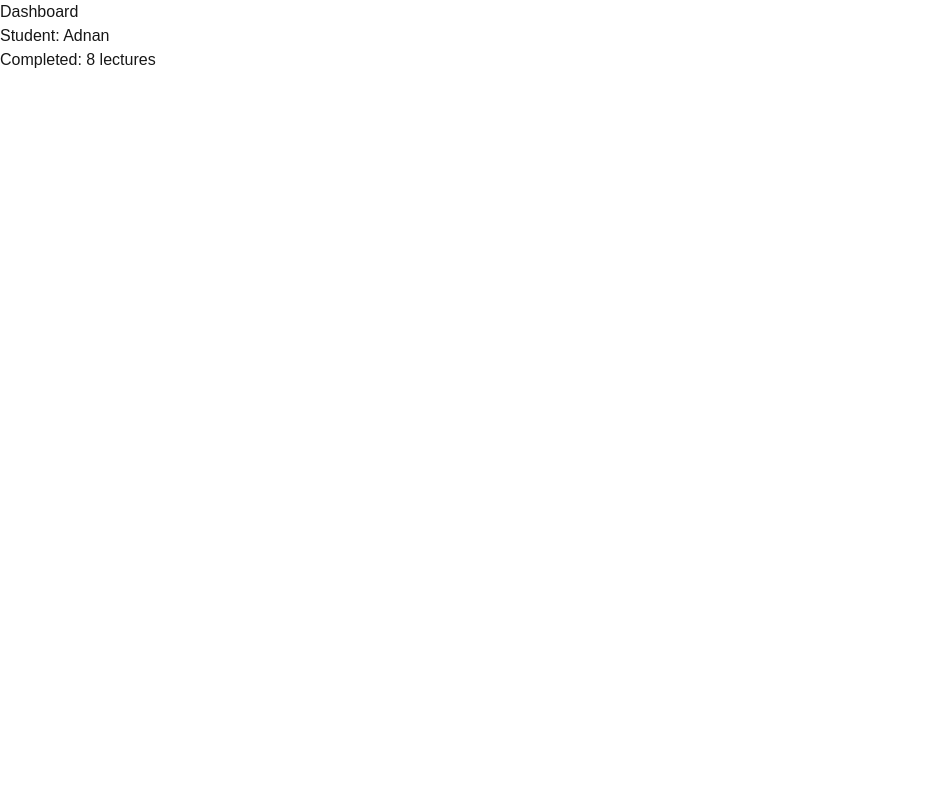
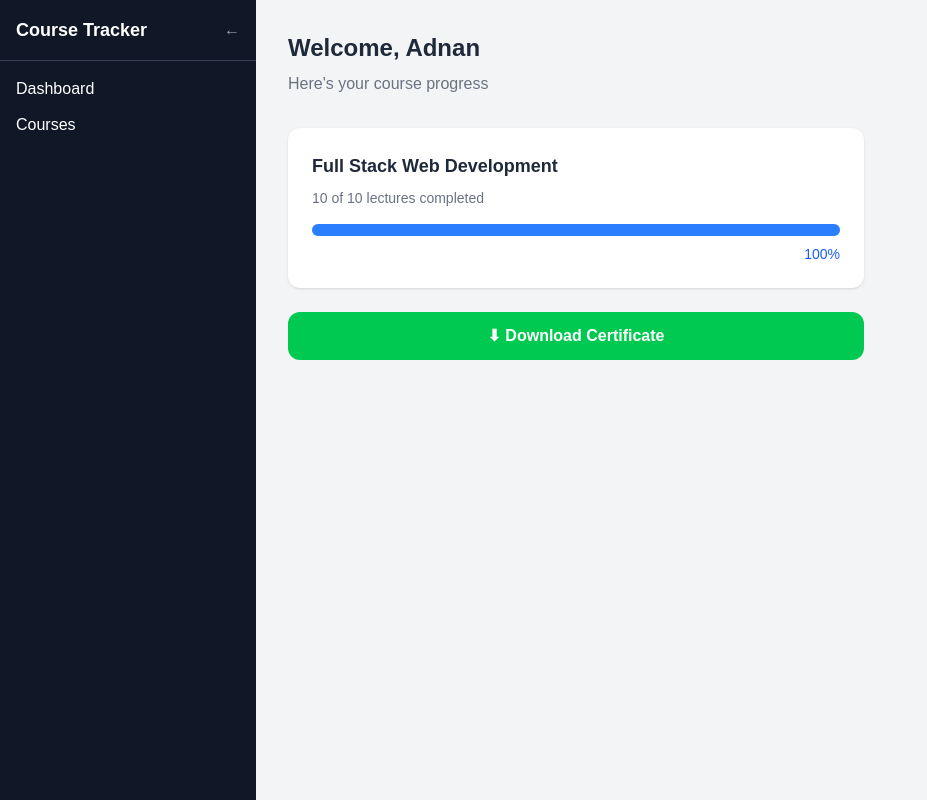
Before and after one commit to Adnan-Zhaikh/course-tracker-web, a Next.js app: page /dashboard in a window 1280 px wide. Shown: the whole page, without its empty margins (0-927 px from the left). Built offline with nearby package versions, Linux system fonts and the light colour scheme.

Commit message:
Dashboard layout with sidebar, progress card, certificate button

```diff
--- a/app/dashboard/page.tsx
+++ b/app/dashboard/page.tsx
@@ -1,30 +1,43 @@
 "use client"
 
-import { useState } from "react";
+import Sidebar from "@/components/sidebar";
+import ProgressCard from "@/components/progress-card";
+import CertificateButton from "@/components/certificatebutton";
 import { Student, Enrollment } from "@/types";
 
 const student: Student = {
   id: 1,
   name: "Adnan",
-    email: "adnan@gmai.com",
+  email: "adnan@example.com",
 };
 
 const enrollment: Enrollment = {
   id: 1,
   studentId: 1,
   courseId: 1,
-    completedLectures: 8,
-    enrolledAt: "2026-03-15"
-}
+  completedLectures: 10,
+  enrolledAt: "2024-01-15",
+};
+
+const totalLectures = 10;
+const progressPercent = Math.round((enrollment.completedLectures / totalLectures) * 100);
 
 export default function DashboardPage() {
-    const [count, setCount] = useState(0);
-
   return (
-        <div>
-            <h1>Dashboard</h1>
-            <p>Student: {student.name}</p>
-            <p>Completed: {enrollment.completedLectures} lectures</p>
+    <div className="flex h-screen bg-gray-100">
+      <Sidebar />
+      <main className="flex-1 p-8 overflow-y-auto">
+        <h1 className="text-2xl font-bold text-gray-800 mb-2">Welcome, {student.name}</h1>
+        <p className="text-gray-500 mb-8">Here's your course progress</p>
+        <div className="flex flex-col gap-6 max-w-xl">
+          <ProgressCard
+            courseTitle="Full Stack Web Development"
+            completedLectures={enrollment.completedLectures}
+            totalLectures={totalLectures}
+          />
+          <CertificateButton progressPercent={progressPercent} />
         </div>
-    )
+      </main>
+    </div>
+  );
 }
--- /dev/null
+++ b/components/certificatebutton.tsx
@@ -0,0 +1,22 @@
+"use client"
+
+interface CertificateButtonProps {
+  progressPercent: number;
+}
+
+export default function CertificateButton({ progressPercent }: CertificateButtonProps) {
+  const isComplete = progressPercent === 100;
+
+  return (
+    <button
+      disabled={!isComplete}
+      className={`w-full py-3 px-6 rounded-xl font-semibold text-white transition-all duration-300 ${
+        isComplete
+          ? "bg-green-500 hover:bg-green-600 cursor-pointer"
+          : "bg-gray-300 cursor-not-allowed"
+      }`}
+    >
+      {isComplete ? "⬇ Download Certificate" : "🔒 Complete course to unlock certificate"}
+    </button>
+  );
+}
--- /dev/null
+++ b/components/progress-card.tsx
@@ -0,0 +1,23 @@
+interface ProgressCardProps {
+    completedLectures: number;
+    totalLectures: number;
+    courseTitle: string;
+}
+
+export default function ProgressCard({ completedLectures, totalLectures, courseTitle }: ProgressCardProps) {
+    const progressPercent = Math.round((completedLectures / totalLectures) * 100);
+
+  return (
+    <div className="bg-white rounded-xl shadow p-6">
+      <h2 className="text-lg font-semibold text-gray-800 mb-2">{courseTitle}</h2>
+      <p className="text-sm text-gray-500 mb-4">{completedLectures} of {totalLectures} lectures completed</p>
+      <div className="w-full bg-gray-200 rounded-full h-3">
+        <div
+          className="bg-blue-500 h-3 rounded-full transition-all duration-500"
+          style={{ width: `${progressPercent}%` }}
+        />
+      </div>
+      <p className="text-right text-sm font-medium text-blue-600 mt-2">{progressPercent}%</p>
+    </div>
+  );
+}
--- /dev/null
+++ b/components/sidebar.tsx
@@ -0,0 +1,29 @@
+"use client"
+import { useState } from "react";
+
+export default function Sidebar() {
+    const [isOpen, setIsOpen] = useState(true);
+
+    return (
+        <div className={`bg-gray-900 text-white h-screen transition-all duration-300 ${isOpen ? "w-64" : "w-16"}`}>
+      <div className="flex items-center justify-between p-4 border-b border-gray-700">
+        {isOpen && <span className="font-bold text-lg">Course Tracker</span>}
+        <button
+          onClick={() => setIsOpen(!isOpen)}
+          className="text-gray-400 hover:text-white"
+        >
+          {isOpen ? "←" : "→"}
+        </button>
+      </div>
+
+      <nav className="p-4 flex flex-col gap-3">
+        {isOpen && (
+          <>
+            <a href="/dashboard" className="hover:text-blue-400">Dashboard</a>
+            <a href="/courses" className="hover:text-blue-400">Courses</a>
+          </>
+        )}
+      </nav>
+    </div>
+    );
+}
```
Lines whose indentation alone changed are shown as unchanged.
